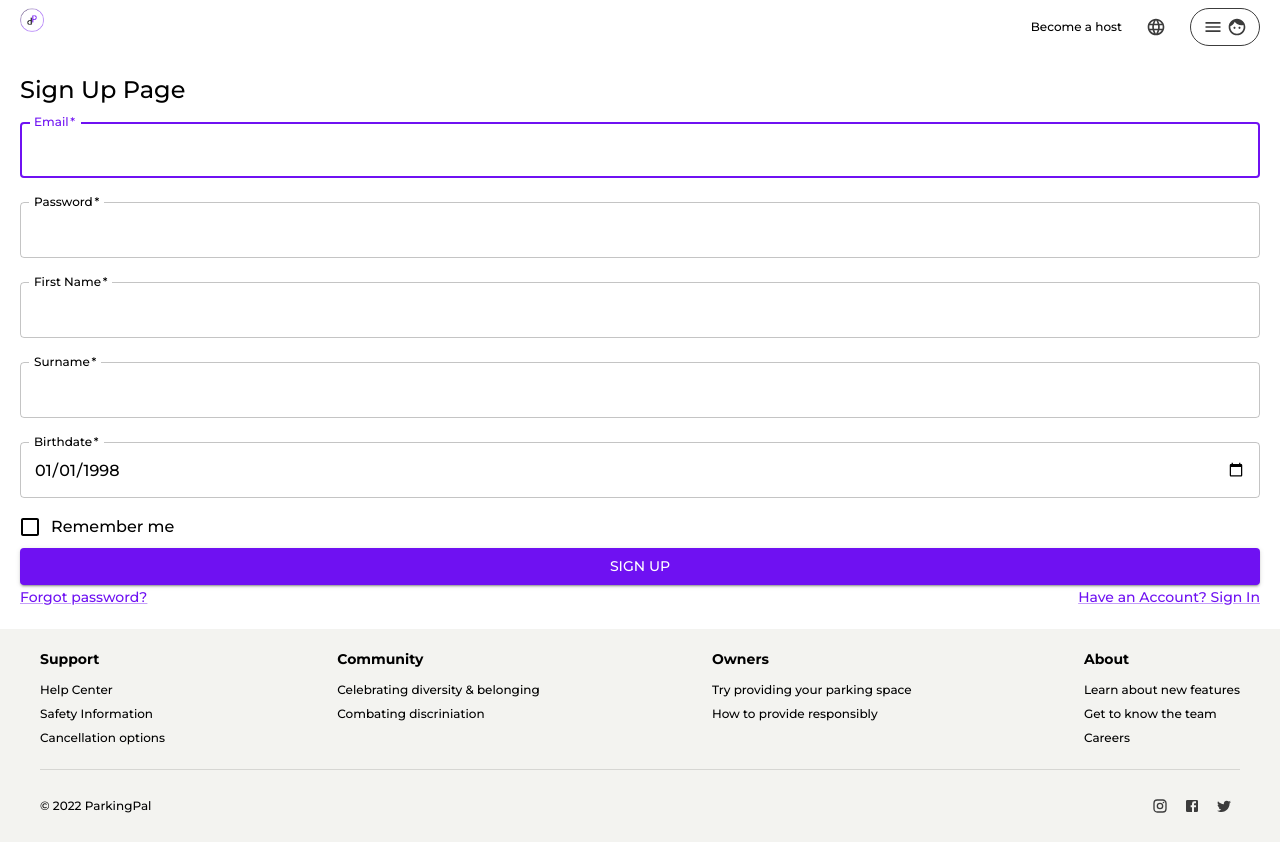
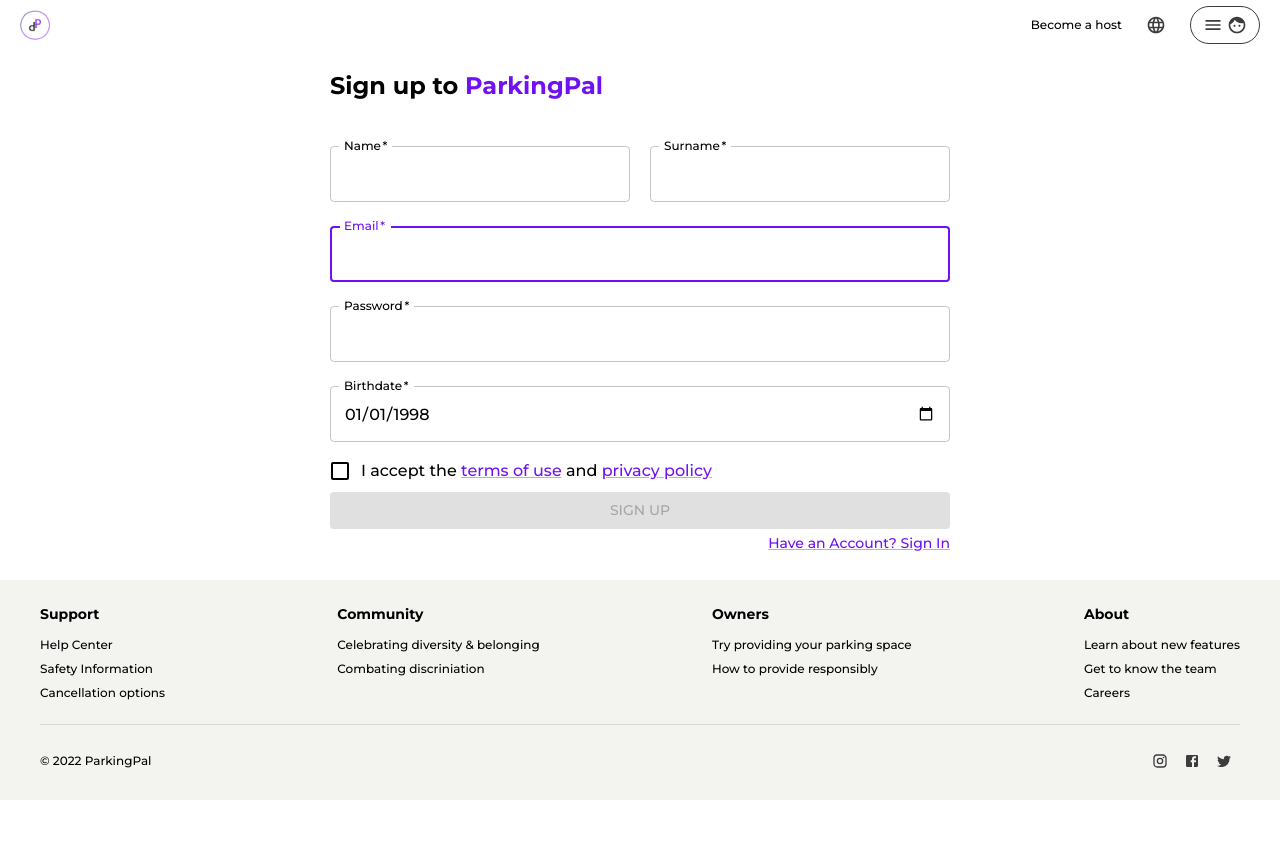
Before and after one commit to tessaRuckstuhl/ParkingPal, a React (Create React App) app in the folder client/: page /signup in a window 1280 px wide. After the commit the page ends 800 px from the top, so only its background shows below. Built offline with nearby package versions, Linux system fonts and the light colour scheme.

Commit message:
add signup page, update page layout

```diff
--- a/client/src/App.js
+++ b/client/src/App.js
@@ -13,7 +13,7 @@ const App = () => {
   // main parkingpal theme
   const theme = createTheme(mainTheme);
   return (
-    <div style={{ height: '100vh' }}>
+    <div className='h-full'>
       {/* mui theme */}
       <ThemeProvider theme={theme}>
         {/* token context  */}
--- a/client/src/index.css
+++ b/client/src/index.css
@@ -9,9 +9,11 @@ body {
     'Ubuntu', 'Cantarell', 'Fira Sans', 'Droid Sans', 'Helvetica Neue', sans-serif;
   -webkit-font-smoothing: antialiased;
   -moz-osx-font-smoothing: grayscale;
-  /* background: #f3f3f0; */
 }
 
+html, body, #root {
+  height: 100%
+}
 /* Scroll bar stylings */
 ::-webkit-scrollbar {
   width: 5px;
--- a/client/src/layout/Default.js
+++ b/client/src/layout/Default.js
@@ -6,7 +6,8 @@ const Default = ({ children }) => {
   return (
     <>
       <Navbar />
-      <div className='p-5'>
+      {/* making sure the page stretches between navbar and footer */}
+      <div className='p-5 h-[calc(100%_-_270px)]'>
       {children}
       </div>
       <Footer />
--- a/client/src/layout/Footer.js
+++ b/client/src/layout/Footer.js
@@ -36,7 +36,7 @@ const Footer = () => {
     },
   ];
   return (
-    <div className="bg-offWhite flex flex-col px-10">
+    <div className="bg-offWhite flex flex-col justify-center px-10 h-[220px]">
       <div className="flex py-5 justify-between">
         {/* links by sections */}
         {sections.map((section, idx) => (
--- a/client/src/layout/Navbar.js
+++ b/client/src/layout/Navbar.js
@@ -6,9 +6,9 @@ import { Link } from 'react-router-dom';
 import { IconButton } from '@mui/material';
 const Navbar = () => {
   return (
-    <div className="flex justify-between py-2 px-5">
+    <div className="flex justify-between items-center px-5 h-[50px]">
         <Link to="dashboard">
-          <img src="./parkingpal-logo.png" width={24} height={24} alt="Parkingpal logo"></img>
+          <img src="./parkingpal-logo.png" width={30} height={30} alt="Parkingpal logo"></img>
         </Link>
       <div className="flex space-x-4 items-center">
         <Link to="404">
--- a/client/src/pages/Signup.js
+++ b/client/src/pages/Signup.js
@@ -19,6 +19,8 @@ const Signup = () => {
     firstName: '',
     birthdate: '1998-01-01',
   });
+
+  const [checked, setChecked] = useState(false);
   const { jwt, setJwt } = useContext(MainContext);
   const [showAlert, setShowAlert] = useState(false);
   const [alertText, setAlertText] = useState('');
@@ -34,6 +36,10 @@ const Signup = () => {
 
   const handleChange = (event) => {
     setFormData({ ...formData, [event.target.name]: event.target.value });
+  };
+
+  const handleCheckboxChange = (event) => {
+    setChecked(event.target.checked);
   };
   const handleSubmit = async (event) => {
     event.preventDefault();
@@ -65,11 +71,28 @@ const Signup = () => {
   };
 
   return (
-    <div>
-      <Typography component="h1" variant="h5">
-        Sign Up Page
-      </Typography>
+    <div className="flex flex-col items-center ">
+      <div className="w-1/2">
+        <div className="text-2xl font-bold mb-7">
+          Sign up to <span className="text-purple">ParkingPal</span>
+        </div>
         <form noValidate onSubmit={(e) => handleSubmit(e)}>
+          <div className="flex space-x-5">
+            <TextField
+              {...textFieldConfigs}
+              name="firstName"
+              label="Name"
+              id="firstName"
+              autoComplete="given-name"
+            />
+            <TextField
+              {...textFieldConfigs}
+              name="surname"
+              label="Surname"
+              id="surname"
+              autoComplete="family-name"
+            />
+          </div>
           <TextField
             {...textFieldConfigs}
             id="username"
@@ -86,20 +109,7 @@ const Signup = () => {
             id="password"
             autoComplete="current-password"
           />
-        <TextField
-          {...textFieldConfigs}
-          name="firstName"
-          label="First Name"
-          id="firstName"
-          autoComplete="given-name"
-        />
-        <TextField
-          {...textFieldConfigs}
-          name="surname"
-          label="Surname"
-          id="surname"
-          autoComplete="family-name"
-        />
+
           <TextField
             {...textFieldConfigs}
             name="birthdate"
@@ -110,30 +120,44 @@ const Signup = () => {
           />
 
           <FormControlLabel
-          control={<Checkbox value="remember" color="primary" />}
-          label="Remember me"
+            control={
+              <Checkbox
+                value="accept"
+                checked={checked}
+                onChange={handleCheckboxChange}
+                color="primary"
+              />
+            }
+            label={
+              <div>
+                <span>I accept the </span>
+                <Link to={'/terms'}>terms of use</Link>
+                <span> and </span>
+                <Link to={'/privacy'}>privacy policy</Link>
+              </div>
+            }
           />
           {showAlert ? (
             <Alert style={{ whiteSpace: 'pre-line' }} severity="warning">
               {alertText}
             </Alert>
           ) : null}
-        <Button type="submit" fullWidth variant="contained" color="primary">
+            <Button
+              disabled={Object.values(formData).filter((o) => o == '').length > 0 || checked == false}
+              type="submit"
+              fullWidth
+              variant="contained"
+              color="primary"
+            >
               Sign Up
             </Button>
-        <Grid container>
-          <Grid item xs>
-            <Link href="404" variant="body2">
-              Forgot password?
-            </Link>
-          </Grid>
-          <Grid item>
+          <div className="flex justify-end mt-1">
             <Link href="/" variant="body2">
               {'Have an Account? Sign In'}
             </Link>
-          </Grid>
-        </Grid>
+          </div>
         </form>
+      </div>
     </div>
   );
 };
--- a/client/tailwind.config.js
+++ b/client/tailwind.config.js
@@ -13,7 +13,12 @@ module.exports = {
     borderWidth: {
       DEFAULT: '.5px',
     },
-    extend: {},
+
+    extend: {
+      boxShadow: {
+        '3xl': '0 35px 60px -15px rgba(0, 0, 0, 0.3)',
+      },
+    },
   },
   plugins: [],
 };
```
Lines whose indentation alone changed are shown as unchanged.
